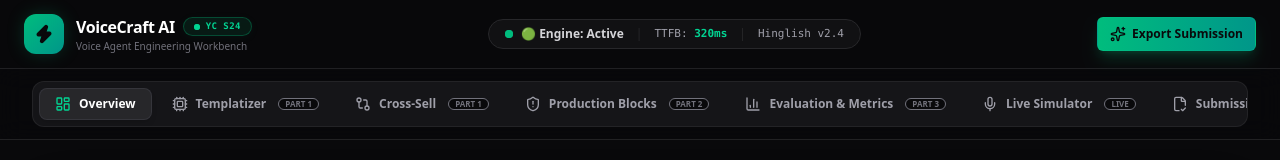
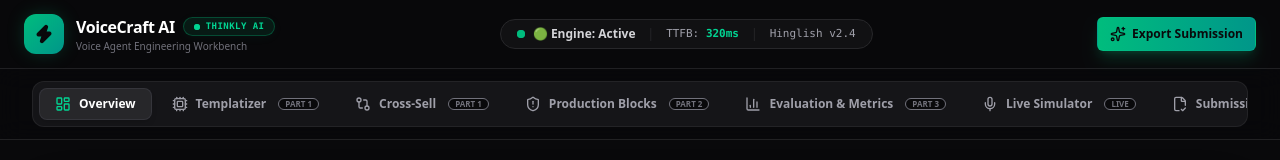
Before and after one commit to sanket9673/Thinkly_AI, a Next.js app: page / in a window 1280 px wide. Shown: the top 160 px of the page. Built offline with nearby package versions, Linux system fonts and the light colour scheme.

Commit message:
updated header

```diff
--- a/src/components/layout/Header.tsx
+++ b/src/components/layout/Header.tsx
@@ -31,7 +31,7 @@ export const Header: React.FC = () => {
           <div className="flex items-center gap-2">
             <span className="text-base font-bold tracking-tight text-white font-sans">VoiceCraft AI</span>
             <Badge variant="success" className="hidden sm:inline-flex text-[9px] font-mono tracking-wider font-extrabold">
-              YC S24
+              Thinkly AI
             </Badge>
           </div>
           <p className="text-[10px] text-zinc-500 hidden md:block">
```
